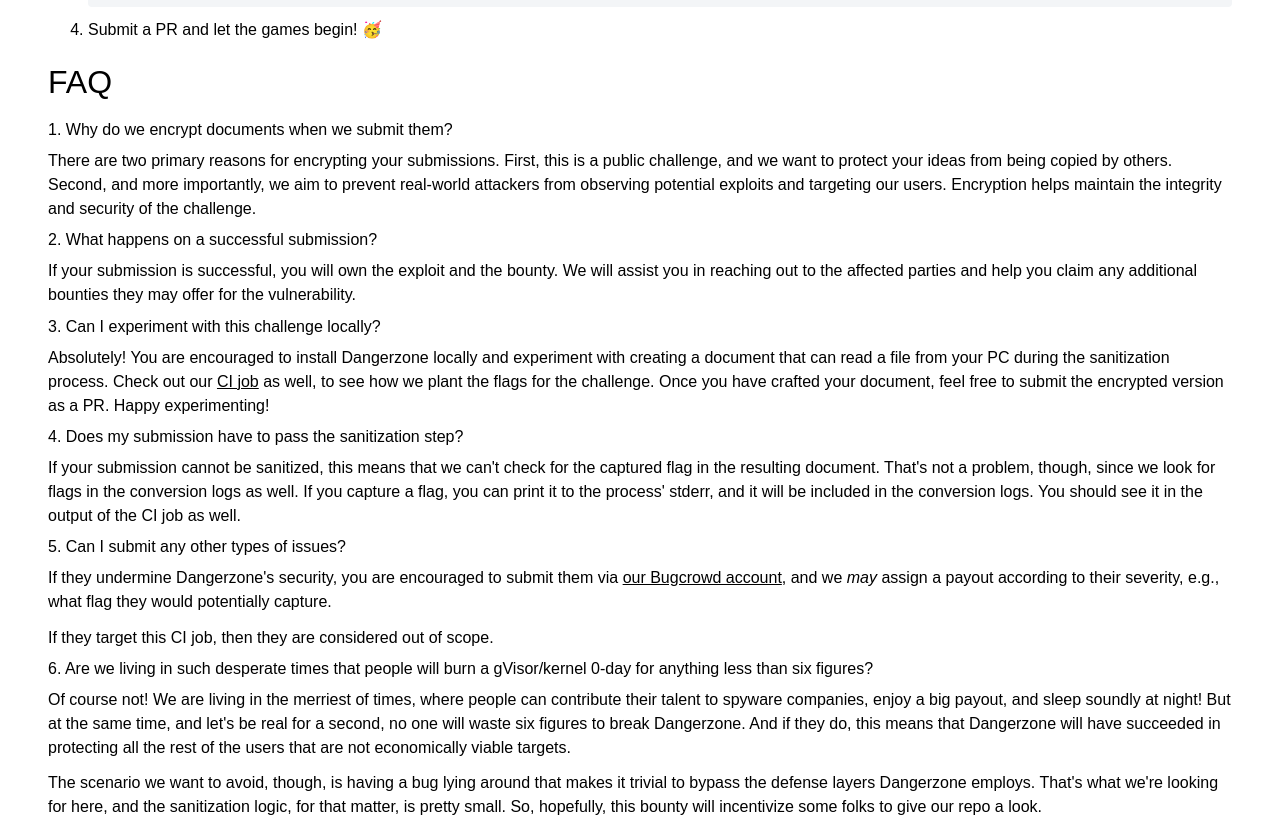
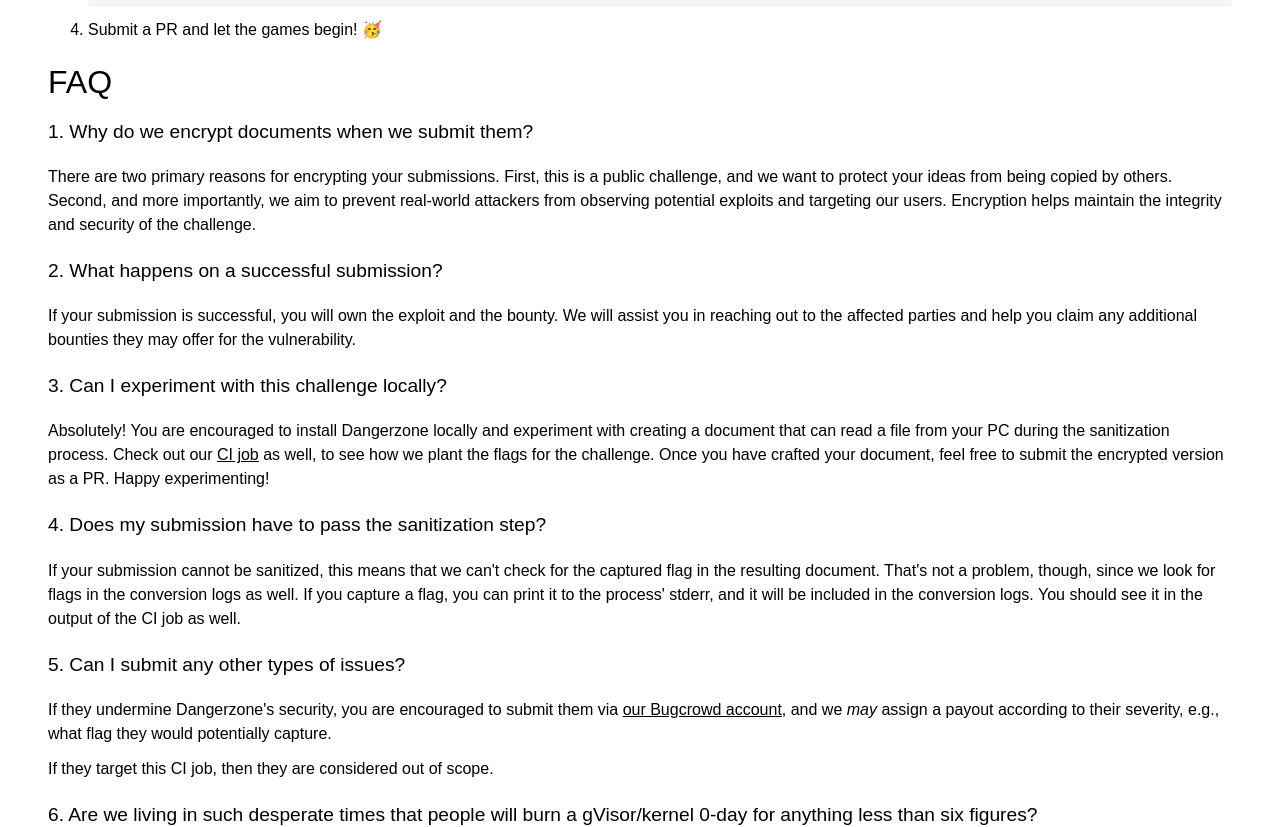
Before and after one commit to freedomofpress/dangerzone.rocks, an Eleventy site: page src/news.njk in a window 1280 px wide. Shown: the part 1660-2487 px from the top of the page. Built offline with nearby package versions, Linux system fonts and the light colour scheme; Eleventy itself is replaced by a stand-in of ours; code samples lack their colours; files that its build step writes are made by us from their sources.

Commit message:
Style `h3` headings

```diff
--- a/src/assets/css/style.css
+++ b/src/assets/css/style.css
@@ -56,11 +56,18 @@
   margin-bottom: 1rem;
 }
 
+h2, h3 {
+  margin-bottom: 1.5rem;
+  margin-top: 1.5rem;
+}
+
 h2 {
   text-transform: uppercase;
   font-size: 2rem;
-  margin-bottom: 1.5rem;
-  margin-top: 1.5rem;
+}
+
+h3 {
+  font-size: 1.2rem;
 }
 
 p {
```
